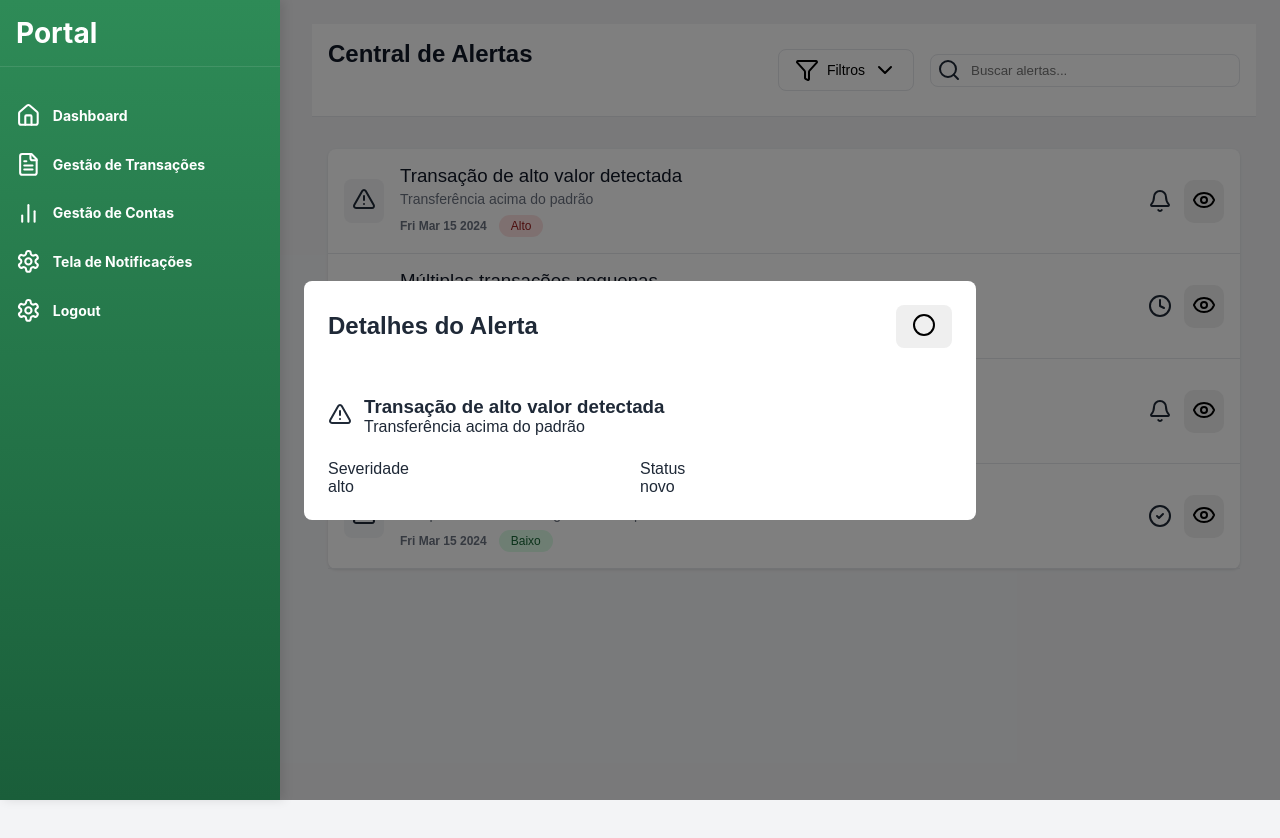
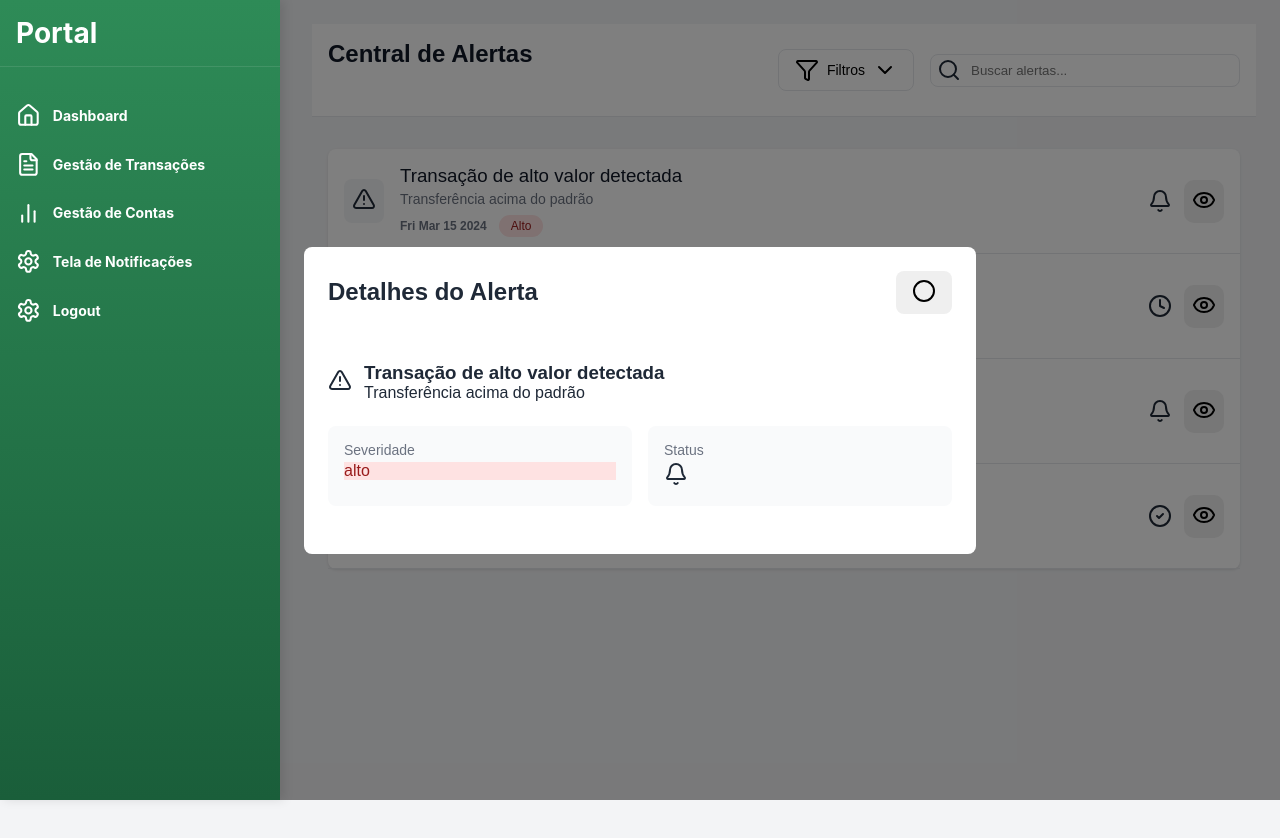
Before and after one commit to RusthenRonald2006/Portal-de-analise-em-anomalias-transacionais, a React (Create React App) app in the folder detec-anomalias/: page /notificacoes in a window 1280 px wide. Both pictures are taken after a click on the element 784 px from the left and 201 px from the top of the page. Shown: the top 838 px of the page. Built offline with nearby package versions, Linux system fonts and the light colour scheme; the HTML template or start-up script is replaced by a standard one.

Commit message:
renderizando icone e função de classe

```diff
--- a/detec-anomalias/src/components/Pages/Notificacoes.js
+++ b/detec-anomalias/src/components/Pages/Notificacoes.js
@@ -194,12 +194,16 @@ function Notificacoes(){
 
                                 <div className={styles.alert_info_modal}>
                                     <div className={styles.info_card}>
-                                        <p>Severidade</p>
-                                        {selectAlert.severity}
+                                        <p className={styles.info_p}>Severidade</p>
+                                        <p className={` ${styles.info_value} ${getSeverityIcon(selectAlert.severity)}`}>
+                                            {selectAlert.severity}
+                                        </p>
                                     </div>
                                     <div className={styles.info_card}>
-                                        <p>Status</p>
-                                        {selectAlert.status}
+                                        <p className={styles.info_p}>Status</p>
+                                        <p className={styles.info_value}>
+                                            {getStatusIcon(selectAlert.status)}
+                                        </p>
                                     </div>
                                 </div>
                             </div>
--- a/detec-anomalias/src/components/Pages/Notificacoes.module.css
+++ b/detec-anomalias/src/components/Pages/Notificacoes.module.css
@@ -219,7 +219,22 @@ header{
  .alert_info_modal{
     display: grid;
     grid-template-columns:repeat(2,1fr);
+    gap: 1rem;
+    margin-bottom: 1.5rem;
  }
+.info_card{
+    background-color: #f9fafb;
+    padding: 1rem;
+    border-radius: 0.5rem;
+}
+.info_p{
+    font-size: 0.875rem;
+    margin-bottom: 0.25rem;
+    color: #6b7280;
+}
+.info_value{
+
+}
 @media (max-width:1024px){
     .mobile_menu_button{
         display: block;
```
